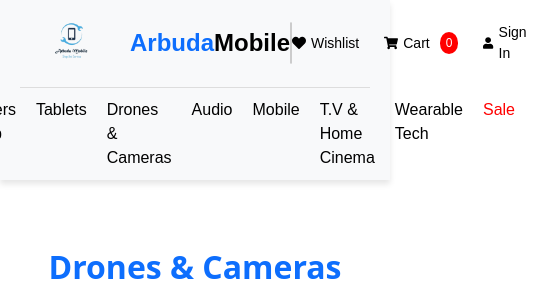
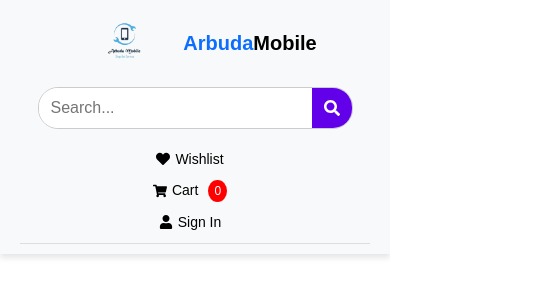
Before and after one commit to mukeshmodi8/ecomerce, a React (Vite) app: page /drones in a window 390 px wide. Shown: the top 294 px of the page, 540 px wide, since content can reach past the window. Built offline with nearby package versions, Linux system fonts and the light colour scheme; no server answers.

Commit message:
Updated Header component with responsive menu

```diff
--- a/src/components/Header.css
+++ b/src/components/Header.css
@@ -12,6 +12,7 @@
   display: flex;
   justify-content: space-between;
   align-items: center;
+  flex-wrap: wrap;
   padding-bottom: 10px;
   border-bottom: 1px solid #ddd;
 }
@@ -28,7 +29,7 @@
 }
 
 .brand {
-    font-size: 24px;
+  font-size: 20px;
   font-weight: bold;
   color: #000;
 }
@@ -40,6 +41,9 @@
   border: 1px solid #ccc;
   border-radius: 20px;
   overflow: hidden;
+  flex: 1;
+  max-width: 300px;
+  margin: 0 20px;
 }
 
 .search-bar input {
@@ -90,7 +94,7 @@
 .header-bottom {
   display: flex;
   justify-content: center;
-    gap: 20px;
+  gap: 15px;
   padding-top: 10px;
 }
 
@@ -109,3 +113,52 @@
   color: red !important;
   font-weight: bold;
 }
+
+/* Mobile Responsive Design */
+@media (max-width: 768px) {
+  .header-top {
+    flex-direction: column;
+    align-items: center;
+    text-align: center;
+  }
+
+  .search-bar {
+    width: 90%;
+    max-width: none;
+    margin: 10px 0;
+  }
+
+  .user-actions {
+    flex-direction: column;
+    gap: 10px;
+    margin-top: 10px;
+  }
+
+  .header-bottom {
+    flex-direction: column;
+    align-items: center;
+    display: none;
+  }
+
+  .header-bottom.open {
+    display: flex;
+  }
+
+  .menu-btn {
+    display: block;
+    background: none;
+    border: none;
+    font-size: 24px;
+    cursor: pointer;
+    color: #000;
+    position: absolute;
+    top: 15px;
+    right: 20px;
+  }
+}
+
+@media (min-width: 769px) {
+  .menu-btn {
+    display: none;
+  }
+}
```
Lines whose indentation alone changed are shown as unchanged.
